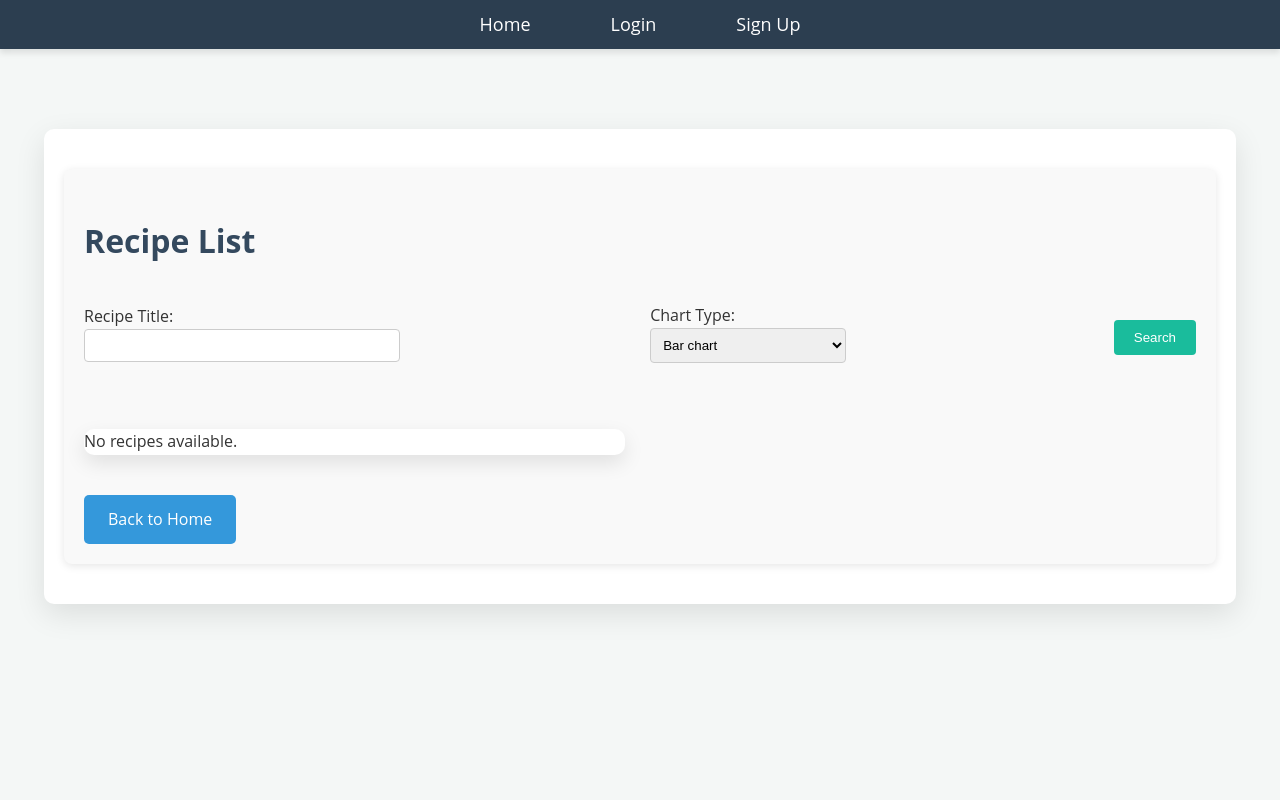
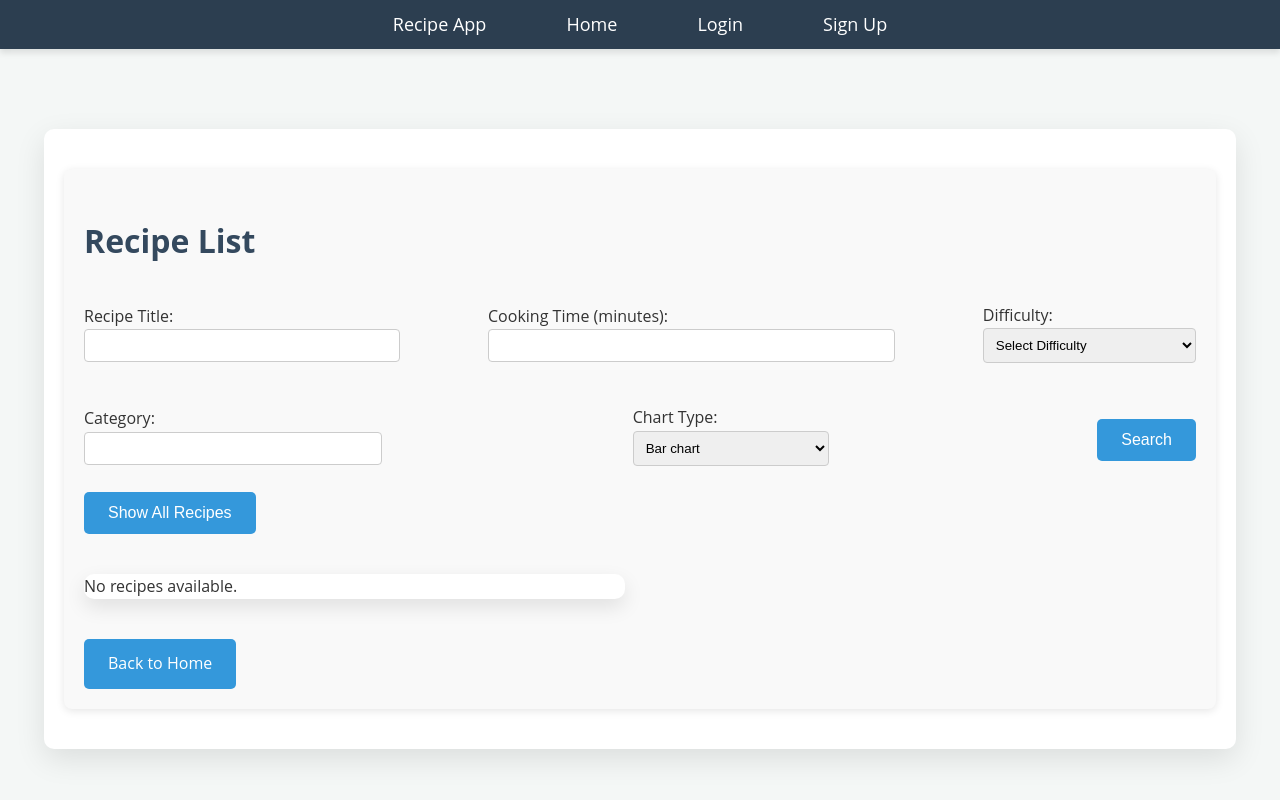
Before and after one commit to darunbjork/Python-Web-Development-Course, a Django app: page /recipes/ in a window 1280 px wide. Run offline with Django 4.2, Linux system fonts and the light colour scheme; data that the repository does not hold is empty.

Commit message:
Apply consistent styling to search and reset buttons
- Updated styles for search and reset buttons in styles.css for consistent look and feel.
- Refined and organized CSS file with clear sections for global, header, button, recipe list, and footer styles.
- Ensured both buttons have the same hover effect and background color transition for a unified user experience.
- No major layout or structural changes, purely a styling update for better UI consistency.

```diff
--- a/Achievement-2/Exercise-2.2/A2_Recipe_App/src/recipes/forms.py
+++ b/Achievement-2/Exercise-2.2/A2_Recipe_App/src/recipes/forms.py
@@ -3,6 +3,13 @@ from django import forms
 # Form to search recipes and select chart type
 class RecipeSearchForm(forms.Form):
     recipe_title = forms.CharField(max_length=100, required=False, label="Recipe Title")
+    cooking_time = forms.IntegerField(required=False, label="Cooking Time (minutes)")  # Numeric field for cooking time
+    difficulty = forms.ChoiceField(
+        choices=[('', 'Select Difficulty'), ('Easy', 'Easy'), ('Medium', 'Medium'), ('Hard', 'Hard')],
+        required=False,
+        label="Difficulty"
+    )
+    category = forms.CharField(max_length=100, required=False, label="Category")
     chart_type = forms.ChoiceField(
         choices=[('Bar', 'Bar chart'), ('Pie', 'Pie chart'), ('Line', 'Line chart')],
         required=False,
--- a/Achievement-2/Exercise-2.2/A2_Recipe_App/src/recipes/static/recipes/styles.css
+++ b/Achievement-2/Exercise-2.2/A2_Recipe_App/src/recipes/static/recipes/styles.css
@@ -59,6 +59,22 @@ h3 {
 .button:hover {
   background-color: #2980b9;
   box-shadow: 0 5px 15px rgba(0, 0, 0, 0.1);
+}
+
+/* Consistent Styling for Search and Reset Buttons */
+.search-button, .reset-button {
+  background-color: #1abc9c;
+  color: white;
+  border: none;
+  padding: 10px 20px;
+  border-radius: 4px;
+  cursor: pointer;
+  transition: background-color 0.3s ease;
+  font-size: 1em;
+}
+
+.search-button:hover, .reset-button:hover {
+  background-color: #16a085;
 }
 
 /* Recipe List Styles */
@@ -143,7 +159,6 @@ h3 {
   text-align: center;
 }
 
-
 /* Footer Styles */
 footer {
   text-align: center;
@@ -168,8 +183,6 @@ footer a {
 footer a:hover {
   text-decoration: underline;
 }
-
-
 
 /* Container for search form */
 .search-container {
@@ -197,20 +210,6 @@ footer a:hover {
   width: 100%;
 }
 
-.search-button {
-  background-color: #1abc9c;
-  color: white;
-  border: none;
-  padding: 10px 20px;
-  border-radius: 4px;
-  cursor: pointer;
-  transition: background-color 0.3s ease;
-}
-
-.search-button:hover {
-  background-color: #16a085;
-}
-
 /* Chart Container */
 .chart-container {
   text-align: center;
--- a/Achievement-2/Exercise-2.2/A2_Recipe_App/src/recipes/templates/recipes/base.html
+++ b/Achievement-2/Exercise-2.2/A2_Recipe_App/src/recipes/templates/recipes/base.html
@@ -66,6 +66,7 @@
     <!-- Navigation Bar -->
     <nav class="navbar">
         <ul>
+            <li><a>Recipe App</a></li>
             <li><a href="{% url 'home' %}">Home</a></li>
             {% if user.is_authenticated %}
                 <li><a href="{% url 'logout' %}">Logout</a></li>
--- a/Achievement-2/Exercise-2.2/A2_Recipe_App/src/recipes/templates/recipes/recipe_detail.html
+++ b/Achievement-2/Exercise-2.2/A2_Recipe_App/src/recipes/templates/recipes/recipe_detail.html
@@ -21,6 +21,8 @@
         <p><strong>Cooking time:</strong> {{ recipe.cooking_time }} minutes</p>
         <p><strong>Difficulty:</strong> {{ recipe.difficulty }}</p>
         <p><strong>Category:</strong> {{ recipe.category }}</p>
-        <a href="{% url 'recipes_home' %}" class="button">Back to Recipe List</a>
+
+        <!-- Back to Recipe List with search parameters -->
+        <a href="{% url 'recipes_home' %}?{{ request.GET.urlencode }}" class="button">Back to Recipe List</a>
     </div>
 {% endblock %}
--- a/Achievement-2/Exercise-2.2/A2_Recipe_App/src/recipes/templates/recipes/recipe_list.html
+++ b/Achievement-2/Exercise-2.2/A2_Recipe_App/src/recipes/templates/recipes/recipe_list.html
@@ -7,10 +7,14 @@
         <h2>Recipe List</h2>
 
         <!-- Search form -->
-        <form method="post" class="search-form">
-            {% csrf_token %}
+        <form method="GET" class="search-form">  <!-- Use GET method for search -->
             {{ form.as_p }}
-            <button type="submit" class="search-button">Search</button>
+            <button type="submit" class="button">Search</button>
+        </form>
+
+        <!-- Button to show all recipes -->
+        <form method="GET" class="reset-form">  <!-- Use GET method for showing all recipes -->
+            <button type="submit" name="show_all" value="1" class="button">Show All Recipes</button>
         </form>
 
         <!-- Display chart if available -->
@@ -30,7 +34,7 @@
                             <div class="recipe-info">
                                 <h3>{{ recipe.title }}</h3>
                                 <p>{{ recipe.description|truncatewords:20 }}</p>
-                                <a href="{% url 'recipe_detail' recipe.id %}" class="view-recipe-button">View Recipe</a>
+                                <a href="{% url 'recipe_detail' recipe.id %}?{{ request.GET.urlencode }}" class="view-recipe-button">View Recipe</a>
                             </div>
                         </div>
                     </li>
--- a/Achievement-2/Exercise-2.2/A2_Recipe_App/src/recipes/views.py
+++ b/Achievement-2/Exercise-2.2/A2_Recipe_App/src/recipes/views.py
@@ -16,17 +16,37 @@ def home_view(request):
 
 # Recipes list view with search and chart functionality
 def recipes_home(request):
-    form = RecipeSearchForm(request.POST or None)
+    form = RecipeSearchForm(request.GET or None)  # Use GET to persist form data in the URL
     recipes = Recipe.objects.all()
     chart = None
 
-    if request.method == 'POST' and form.is_valid():
+    # Check if the "Show All Recipes" button was clicked
+    if 'show_all' in request.GET:
+        recipes = Recipe.objects.all()  # Show all recipes without any filtering
+        form = RecipeSearchForm()  # Reset the form
+
+    elif form.is_valid():  # Handle search filters if "Show All" button wasn't clicked
         recipe_title = form.cleaned_data.get('recipe_title')
+        cooking_time = form.cleaned_data.get('cooking_time')
+        difficulty = form.cleaned_data.get('difficulty')
+        category = form.cleaned_data.get('category')
         chart_type = form.cleaned_data.get('chart_type')
 
-        # Filter recipes by title if provided
+        # Filter by recipe title
         if recipe_title:
             recipes = recipes.filter(title__icontains=recipe_title)
+
+        # Filter by exact cooking time
+        if cooking_time:
+            recipes = recipes.filter(cooking_time=cooking_time)
+
+        # Filter by difficulty
+        if difficulty:
+            recipes = recipes.filter(difficulty=difficulty)
+
+        # Filter by category
+        if category:
+            recipes = recipes.filter(category__icontains=category)
 
         # Convert to DataFrame for data analysis
         recipes_df = pd.DataFrame(list(recipes.values('title', 'cooking_time', 'difficulty')))
```
